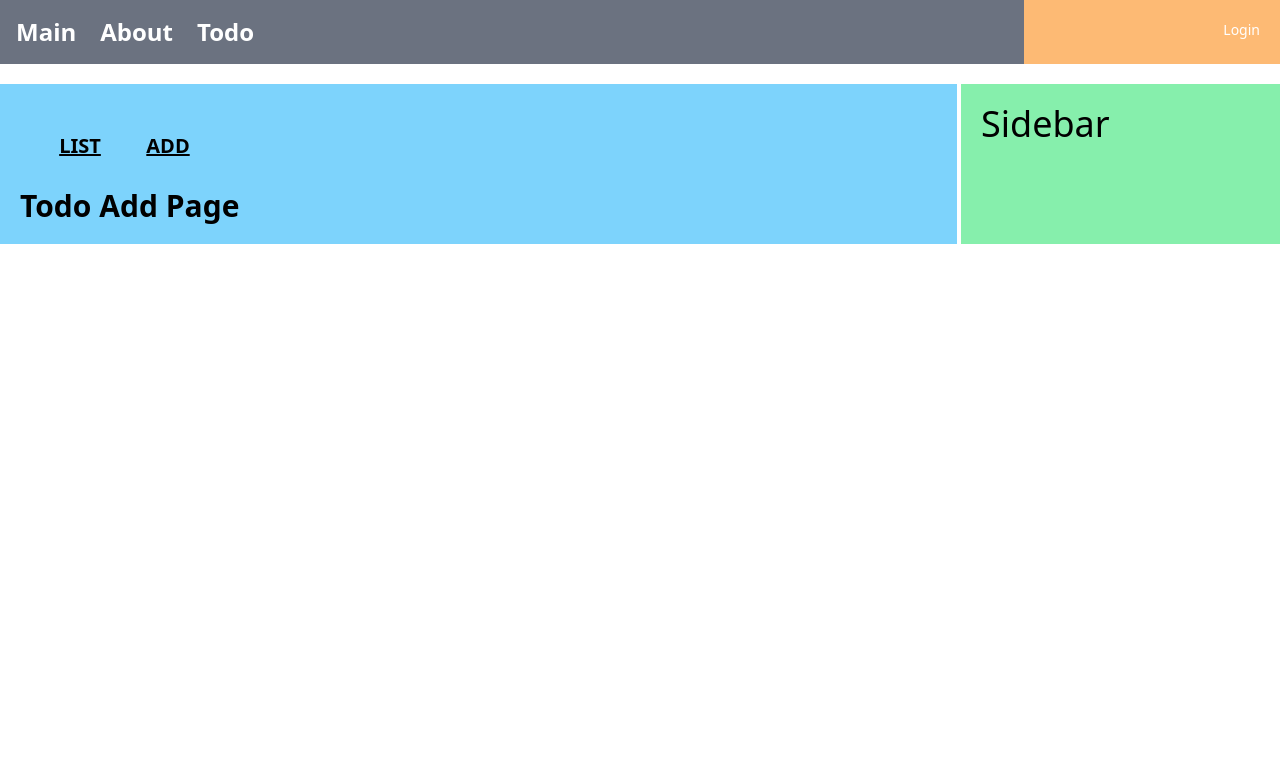
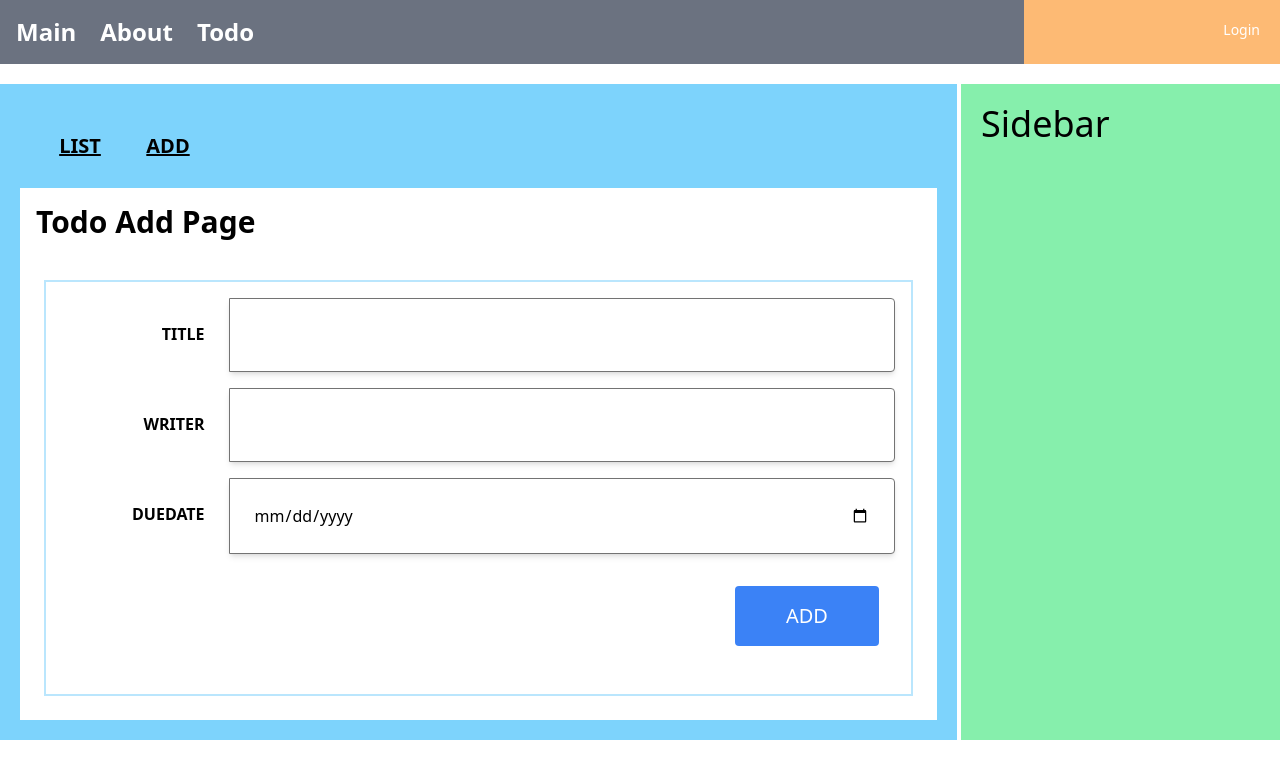
Before and after one commit to ha7708/mall-frontend, a React (Create React App) app: page /todo/list in a window 1280 px wide. Both pictures are taken after a click on the element "ADD". Shown: the top 778 px of the page. Built offline with nearby package versions, Linux system fonts and the light colour scheme; no server answers.

Commit message:
AddComponent, AddPage 추가

```diff
--- /dev/null
+++ b/src/components/todo/AddComponent.js
@@ -0,0 +1,81 @@
+import { useState } from "react";
+
+const initState = {
+  title: "",
+  writer: "",
+  dueDate: "",
+};
+
+const AddComponent = () => {
+  const [todo, setTodo] = useState({ ...initState });
+
+  const handleChangeTodo = (e) => {
+    todo[e.target.name] = e.target.value;
+    setTodo({ ...todo });
+  };
+  // 개선 버전
+  const handleChangeTodo2 = (e) => {
+    const { name, value } = e.target;
+    setTodo((prev) => ({
+      ...prev,
+      [name]: value,
+    }));
+  };
+
+  const handleClickAdd = () => {
+    console.log(todo);
+  };
+  return (
+    <div className="border-2 border-sky-200 mt-10 m-2 p-4">
+      <div className="flex justify-center">
+        <div className="relative mb-4 flex w-full flex-wrap items-stretch">
+          <div className="w-1/5 p-6 text-right font-bold">TITLE</div>
+          <input
+            className="w-4/5 p-6 rounded-r border border-solid border-neutral-500 shadow-md"
+            name="title"
+            type={"text"}
+            value={todo.title}
+            onChange={handleChangeTodo}
+          />
+        </div>
+      </div>
+      <div className="flex justify-center">
+        <div className="relative mb-4 flex w-full flex-wrap items-stretch">
+          <div className="w-1/5 p-6 text-right font-bold">WRITER</div>
+          <input
+            className="w-4/5 p-6 rounded-r border border-solid border-neutral-500 shadow-md"
+            name="writer"
+            type={"text"}
+            value={todo.writer}
+            onChange={handleChangeTodo}
+          />
+        </div>
+      </div>
+      <div className="flex justify-center">
+        <div className="relative mb-4 flex w-full flex-wrap items-stretch">
+          <div className="w-1/5 p-6 text-right font-bold">DUEDATE</div>
+          <input
+            className="w-4/5 p-6 rounded-r border border-solid border-neutral-500 shadow-md"
+            name="dueDate"
+            type={"date"}
+            value={todo.dueDate}
+            onChange={handleChangeTodo}
+          />
+        </div>
+      </div>
+      <div className="flex justify-end">
+        <div className="relative mb-4 flex p-4 flex-wrap items-stretch">
+          <button
+            type="button"
+            className="rounded p-4 w-36 bg-blue-500 text-xl text-white "
+            onClick={handleClickAdd}
+          >
+            ADD
+          </button>
+        </div>
+      </div>
+    </div>
+  );
+};
+
+export default AddComponent;
--- a/src/pages/todo/AddPage.js
+++ b/src/pages/todo/AddPage.js
@@ -1,5 +1,12 @@
+import AddComponent from "../../components/todo/AddComponent";
+
 const AddPage = () => {
-  return <div className="text-3xl font-extrabold">Todo Add Page</div>;
+  return (
+    <div className="p-4 w-full bg-white">
+      <div className="text-3xl font-extrabold">Todo Add Page</div>
+      <AddComponent />
+    </div>
+  );
 };
 
 export default AddPage;
```
